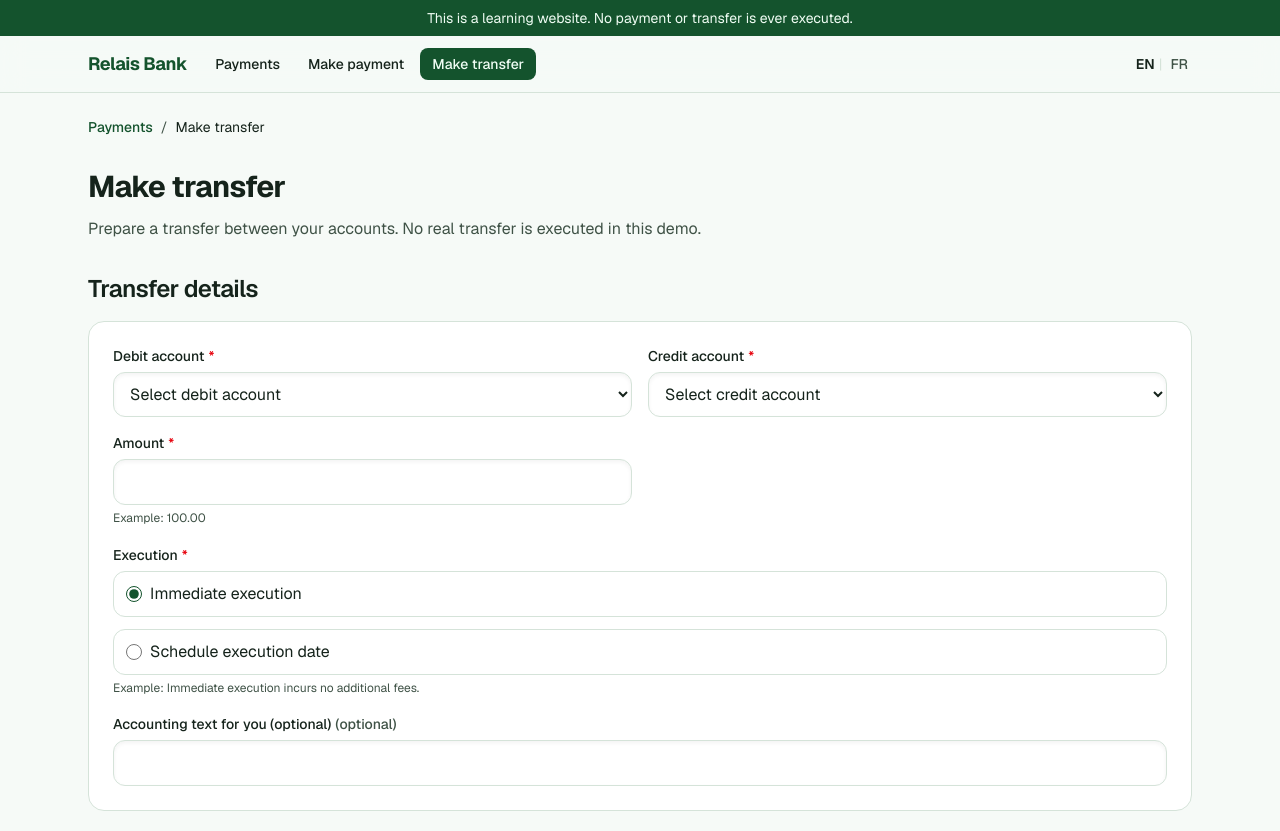
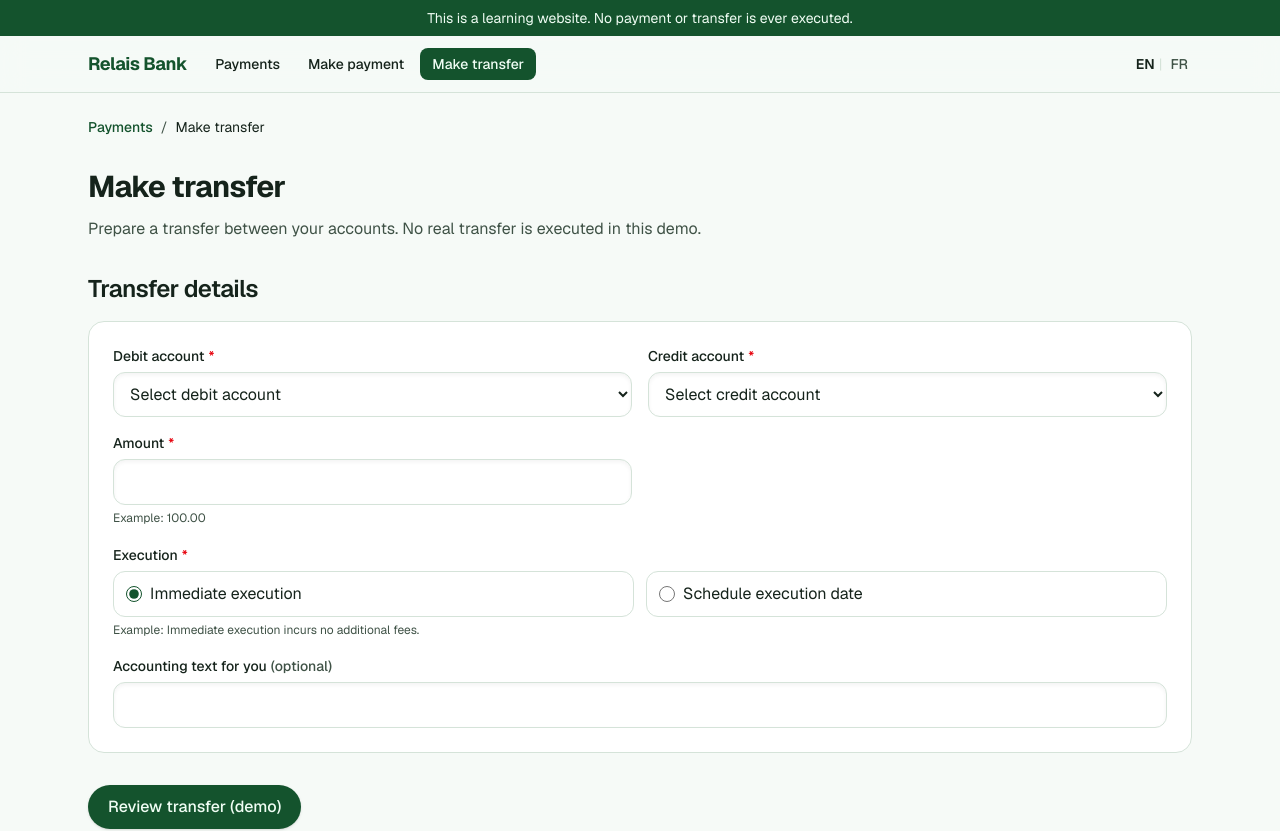
Before and after one commit to soleilvermeil/relais-bank3, a Next.js app: page /make-transfer in a window 1280 px wide. Shown: the top 831 px of the page. Built offline with nearby package versions, Linux system fonts and the light colour scheme; no server answers.

Commit message:
fix: fix transfer input widths and labels

```diff
--- a/components/organisms/bank-transfer-form.tsx
+++ b/components/organisms/bank-transfer-form.tsx
@@ -60,7 +60,6 @@ export function BankTransferForm() {
               value={executionMode}
               onChange={setExecutionMode}
               required
-              columns={1}
               hint={`Example: ${t("bankTransfer.hints.immediateFree")}`}
               options={[
                 { value: "immediate", label: t("bankTransfer.options.immediate") },
@@ -80,7 +79,7 @@ export function BankTransferForm() {
             <TextField
               id="transfer-accounting-text"
               name="accountingTextForYou"
-              label={t("bankTransfer.fields.accountingTextForYouOptional")}
+              label={t("bankTransfer.fields.accountingTextForYou")}
               width="full"
             />
           </div>
--- a/locales/en/common.json
+++ b/locales/en/common.json
@@ -110,7 +110,7 @@
       "amount": "Amount",
       "execution": "Execution",
       "executionDate": "Execution date",
-      "accountingTextForYouOptional": "Accounting text for you (optional)"
+      "accountingTextForYou": "Accounting text for you"
     },
     "options": {
       "immediate": "Immediate execution",
--- a/locales/fr/common.json
+++ b/locales/fr/common.json
@@ -110,7 +110,7 @@
       "amount": "Montant",
       "execution": "Execution",
       "executionDate": "Date d'execution",
-      "accountingTextForYouOptional": "Texte comptable pour vous (optionnel)"
+      "accountingTextForYou": "Texte comptable pour vous"
     },
     "options": {
       "immediate": "Execution immediate",
```
